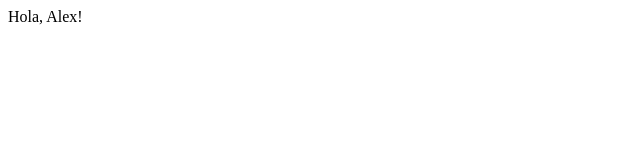
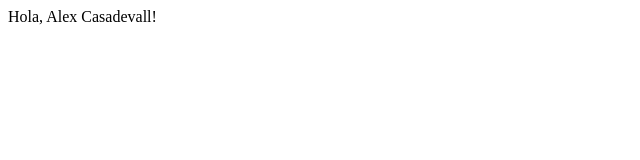
Before and after one commit to lexcasa/automate-web-example, a plain HTML site: page index.html in a window 1280 px wide. Shown: the full height of the page, 0-640 px from the left. Drawn offline with Linux system fonts and the light colour scheme.

Commit message:
fix: make changes

```diff
--- a/index.html
+++ b/index.html
@@ -1,6 +1,6 @@
 <html>
 <head></head>
 <body>
-<p>Hola, Alex!</p>
+<p>Hola, Alex Casadevall!</p>
 </body>
 </html>
```
